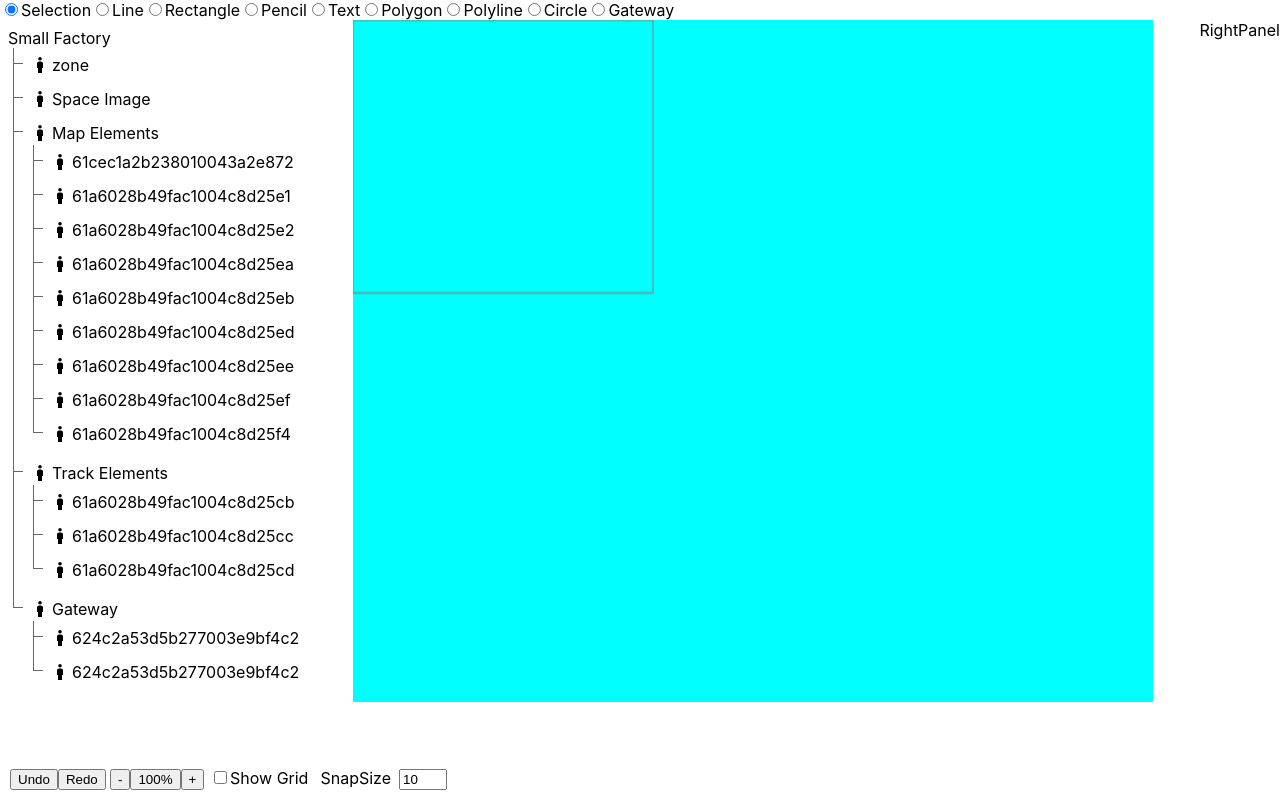
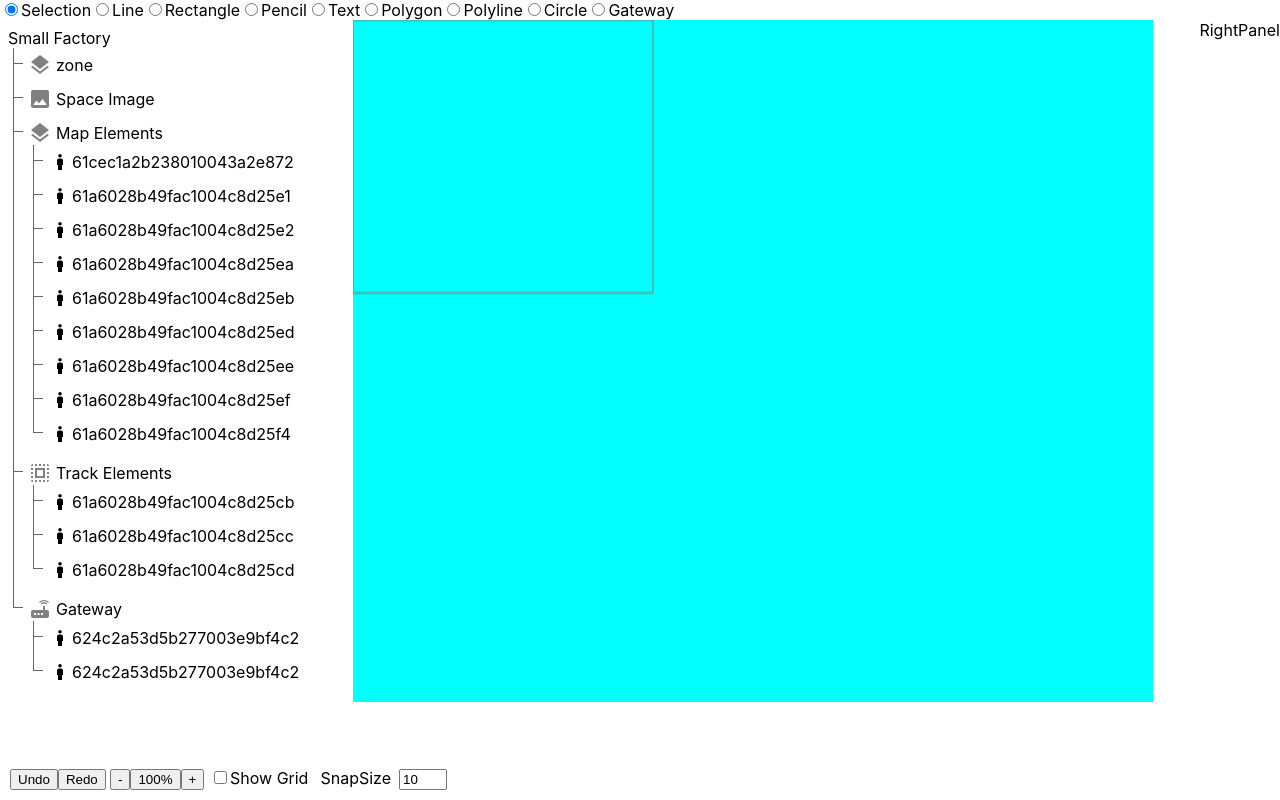
Before and after one commit to abhishek-syook/test-canvas, a React (Create React App) app: page / in a window 1280 px wide. Built offline with nearby package versions, Linux system fonts and the light colour scheme.

Commit message:
add icons

```diff
--- /dev/null
+++ b/src/assets/facilityIcon.jsx
@@ -0,0 +1,46 @@
+import React from 'react';
+import PropTypes from 'prop-types';
+
+const icons = {
+	layer: (
+		<path d="m11.99 18.54-7.37-5.73L3 14.07l9 7 9-7-1.63-1.27-7.38 5.74zM12 16l7.36-5.73L21 9l-9-7-9 7 1.63 1.27L12 16z"></path>
+	),
+	image: (
+		<path d="M21 19V5c0-1.1-.9-2-2-2H5c-1.1 0-2 .9-2 2v14c0 1.1.9 2 2 2h14c1.1 0 2-.9 2-2zM8.9 13.98l2.1 2.53 3.1-3.99c.2-.26.6-.26.8.01l3.51 4.68c.25.33.01.8-.4.8H6.02c-.42 0-.65-.48-.39-.81L8.12 14c.19-.26.57-.27.78-.02z"></path>
+		// <path d="M21 3H3C2 3 1 4 1 5v14c0 1.1.9 2 2 2h18c1 0 2-1 2-2V5c0-1-1-2-2-2zM5 17l3.5-4.5 2.5 3.01L14.5 11l4.5 6H5z"></path>
+	),
+	gateway: (
+		<path d="m20.2 5.9.8-.8C19.6 3.7 17.8 3 16 3s-3.6.7-5 2.1l.8.8C13 4.8 14.5 4.2 16 4.2s3 .6 4.2 1.7zm-.9.8c-.9-.9-2.1-1.4-3.3-1.4s-2.4.5-3.3 1.4l.8.8c.7-.7 1.6-1 2.5-1 .9 0 1.8.3 2.5 1l.8-.8zM19 13h-2V9h-2v4H5c-1.1 0-2 .9-2 2v4c0 1.1.9 2 2 2h14c1.1 0 2-.9 2-2v-4c0-1.1-.9-2-2-2zM8 18H6v-2h2v2zm3.5 0h-2v-2h2v2zm3.5 0h-2v-2h2v2z"></path>
+	),
+	track: (
+		<path d="M3 5h2V3c-1.1 0-2 .9-2 2zm0 8h2v-2H3v2zm4 8h2v-2H7v2zM3 9h2V7H3v2zm10-6h-2v2h2V3zm6 0v2h2c0-1.1-.9-2-2-2zM5 21v-2H3c0 1.1.9 2 2 2zm-2-4h2v-2H3v2zM9 3H7v2h2V3zm2 18h2v-2h-2v2zm8-8h2v-2h-2v2zm0 8c1.1 0 2-.9 2-2h-2v2zm0-12h2V7h-2v2zm0 8h2v-2h-2v2zm-4 4h2v-2h-2v2zm0-16h2V3h-2v2zM7 17h10V7H7v10zm2-8h6v6H9V9z"></path>
+	)
+};
+
+const FacilityIcon = ({ name, width = 24, height = 24 }) => {
+	const icon = icons[name];
+
+	if (!icon) {
+		return null;
+	}
+
+	return (
+		<svg
+			aria-hidden="true"
+			viewBox="0 0 24 24"
+			width={width}
+			height={height}
+			style={{ fill: 'var(--grey-1)' }}
+		>
+			{icon}
+		</svg>
+	);
+};
+
+FacilityIcon.propTypes = {
+	name: PropTypes.string.isRequired,
+	width: PropTypes.number,
+	height: PropTypes.number
+};
+
+export default FacilityIcon;
--- a/src/components/layout/leftPanel/components/listItem/index.tsx
+++ b/src/components/layout/leftPanel/components/listItem/index.tsx
@@ -6,13 +6,14 @@ import trackSvg from 'assets/track.svg';
 interface Props {
 	children: React.ReactNode | string;
 	items?: { _id: string }[] | null;
+	icon: React.ReactNode | null;
 }
 
-const ListItem: FC<Props> = ({ children, items }) => {
+const ListItem: FC<Props> = ({ children, items, icon }) => {
 	return (
 		<li className="listItem">
 			<div className="__itemRow">
-				<img src={trackSvg} width={24} height={24} />
+				{icon}
 				{children}
 			</div>
 			{items && (
--- a/src/components/layout/leftPanel/index.scss
+++ b/src/components/layout/leftPanel/index.scss
@@ -43,6 +43,10 @@
 			&:last-child:after {
 				height: 15px;
 			}
+
+			.titleLabel {
+				margin-left: 4px;
+			}
 		}
 	}
 }
--- a/src/components/layout/leftPanel/index.tsx
+++ b/src/components/layout/leftPanel/index.tsx
@@ -2,6 +2,7 @@ import './index.scss';
 import { gateways, mapElements, trackElements } from 'constants/syookData';
 import React from 'react';
 import ListItem from './components/listItem';
+import FacilityIcon from 'assets/facilityIcon';
 
 const LeftPanel = () => {
 	return (
@@ -9,11 +10,21 @@ const LeftPanel = () => {
 			<div className="leftPanel">
 				<span>Small Factory</span>
 				<ul>
-					<ListItem>zone</ListItem>
-					<ListItem>Space Image</ListItem>
-					<ListItem items={mapElements}>Map Elements</ListItem>
-					<ListItem items={trackElements}>Track Elements</ListItem>
-					<ListItem items={gateways}>Gateway</ListItem>
+					<ListItem icon={<FacilityIcon name="layer" />}>
+						<span className="titleLabel">zone</span>
+					</ListItem>
+					<ListItem icon={<FacilityIcon name="image" />}>
+						<span className="titleLabel">Space Image</span>
+					</ListItem>
+					<ListItem icon={<FacilityIcon name="layer" />} items={mapElements}>
+						<span className="titleLabel">Map Elements</span>
+					</ListItem>
+					<ListItem icon={<FacilityIcon name="track" />} items={trackElements}>
+						<span className="titleLabel">Track Elements</span>
+					</ListItem>
+					<ListItem icon={<FacilityIcon name="gateway" />} items={gateways}>
+						<span className="titleLabel">Gateway</span>
+					</ListItem>
 				</ul>
 			</div>
 		</>
--- a/src/index.css
+++ b/src/index.css
@@ -4,6 +4,7 @@ body {
 		'Cantarell', 'Fira Sans', 'Droid Sans', 'Helvetica Neue', sans-serif;
 	-webkit-font-smoothing: antialiased;
 	-moz-osx-font-smoothing: grayscale;
+	font-size: 1rem;
 }
 
 code {
@@ -13,4 +14,5 @@ code {
 :root {
 	--color-primary: #fff;
 	--color-secondary: cyan;
+	--grey-1: grey;
 }
```
